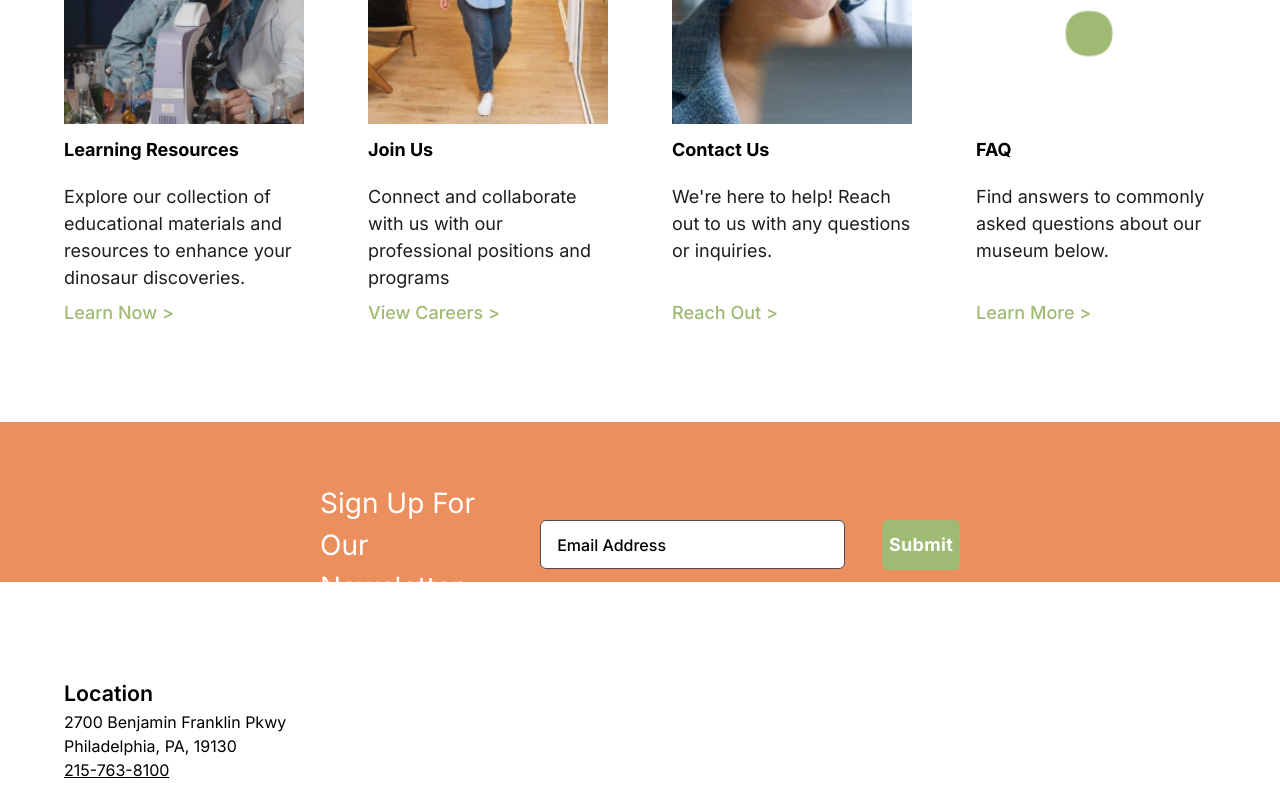
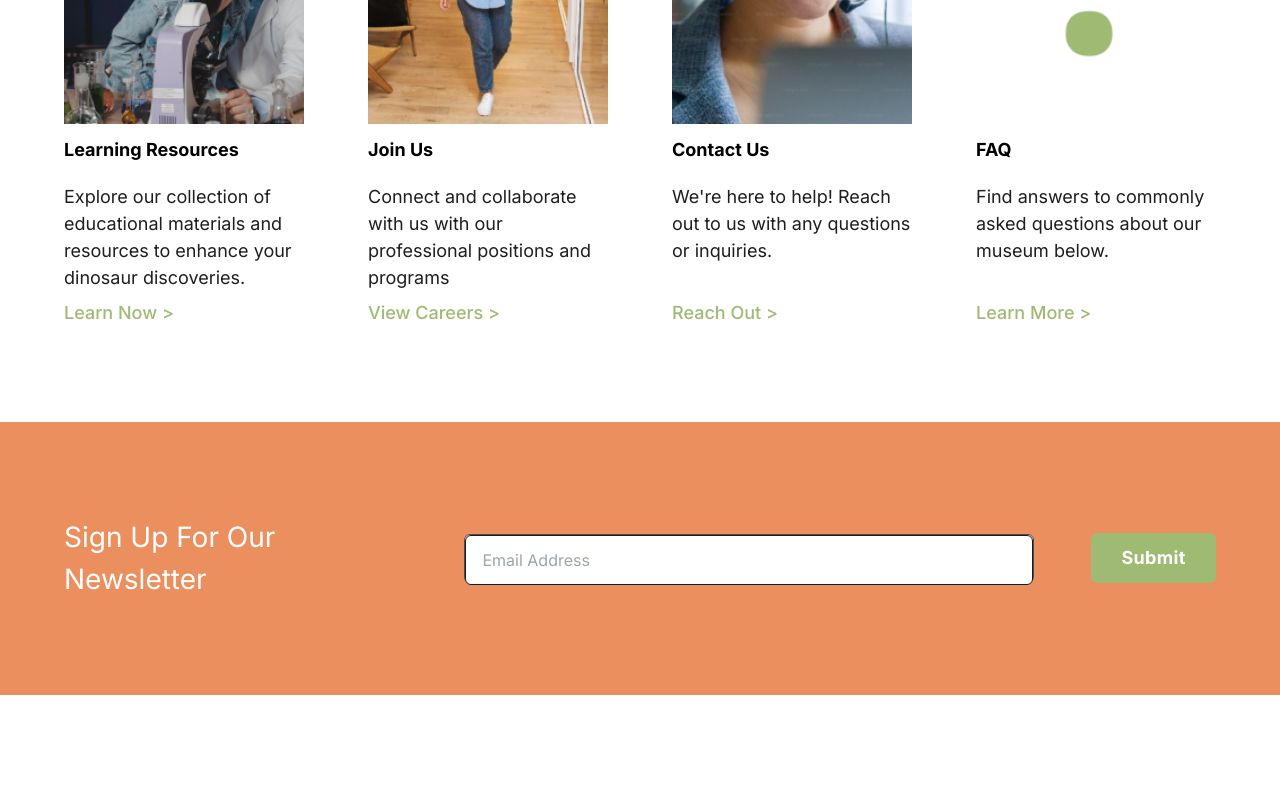
Before and after one commit to faoroj/FossilDiscoveryLab, a React (Vite) app in the folder FossilDiscoveryLab/: page /AboutUs in a window 1280 px wide. Shown: the part 2000-2795 px from the top of the page. Built offline with nearby package versions, Linux system fonts and the light colour scheme.

Commit message:
Newsletter Responsiveness

```diff
--- a/FossilDiscoveryLab/src/components/footer/Newsletter.jsx
+++ b/FossilDiscoveryLab/src/components/footer/Newsletter.jsx
@@ -2,18 +2,27 @@ import React from 'react'
 
 const Newsletter = () => {
   return (
-    <section className='bg-primary w-full h-[160px]'>
-      <div className='flexCenter py-[60px] px-[320px]'>
+    <section className='relative w-full'>
 
-        <h1 className='text-flat text-normal-28'>Sign Up For Our Newsletter</h1>
+      <div className='relative w-full'>
 
-        <div className='rounded-[6px] border-[1px] w-[600px] h-[49px] mx-[37px] bg-flat border-grey'>
-          <p className='pl-[16px] py-[12px] text-medium-16'>Email Address</p>
+        <div className='bg-primary w-full h-[273px] object-cover'></div>
+          <div className='padding-x absolute inset-0 flexCenter flex-col md:flex-row gap-5'>
+          <h1 className='text-flat font-inter font-normal leading-[150%] text-[18px] ss:text-[25px] md:text-[28px]'>Sign Up For Our Newsletter</h1>
+
+          <div className='rounded-[6px] border-[1px] w-[full] ss:w-[600px] h-[49px] mx-[37px] bg-flat border-grey'>
+            <input
+              type="email"
+              placeholder='Email Address'
+              className='w-full flex-1 rounded-[6px] border border-black bg-flat h-[50px] pl-4 text-normal-16 focus:outline-none '
+            />
+          </div>
+
+          <button className='custom__button__bevel custom__button__medium'>Submit</button>
         </div>
 
-        <button className='custom__button__bevel custom__button__medium'>Submit</button>
+      </div>
 
-      </div>
     </section>
   )
 }
--- a/FossilDiscoveryLab/src/index.css
+++ b/FossilDiscoveryLab/src/index.css
@@ -26,8 +26,9 @@
   line-height: 24px;
   font-size: 16px;
   border-radius: 6px;
-  height: 41px;
+  height: 100%;
   width: 125px;
+  max-width: 125px;
   border: none;
   outline: none;
   cursor: pointer;
@@ -39,6 +40,7 @@
   transform: translateY(-1px) translateX(1.2px);
   font-weight: 900;
 }
+
 
 .custom__button__medium {
   height: 50px;
```
